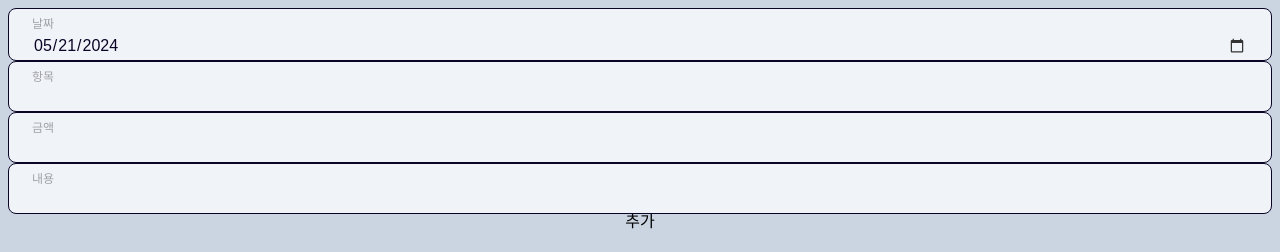
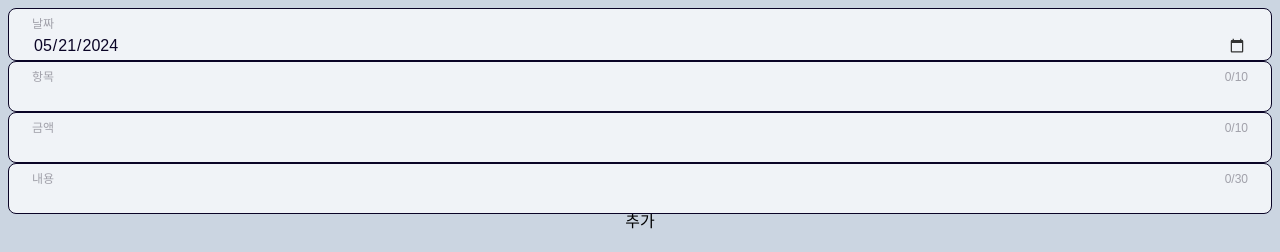
Before and after one commit to butterbeetle/sparta-account-book, a React (Vite) app: page / in a window 1280 px wide. Shown: the top 252 px of the page. Built offline with nearby package versions, Linux system fonts and the light colour scheme.

Commit message:
Style: 글자 수 표시

```diff
--- a/src/components/DataInput.jsx
+++ b/src/components/DataInput.jsx
@@ -2,6 +2,15 @@ import styled from "styled-components";
 
 const Div = styled.div`
   position: relative;
+`;
+
+const Span = styled.span`
+  top: 4px;
+  right: 24px;
+  font-size: 12px;
+  line-height: 24px;
+  user-select: none;
+  color: #a1a1aa;
 `;
 
 const Label = styled.label`
@@ -79,6 +88,8 @@ export default function DataInput({
     }));
   };
 
+  const maxLength = id === "content" ? 30 : 10;
+
   return (
     <Div>
       <Input
@@ -86,7 +97,7 @@ export default function DataInput({
         type={type}
         value={inputData[id]}
         placeholder=""
-        maxLength={id === "content" ? 30 : 10}
+        maxLength={maxLength}
         onChange={(e) => onChangeHandler(e.target.value)}
       />
       <Label htmlFor={id}>{label}</Label>
@@ -95,6 +106,9 @@ export default function DataInput({
           type === "date" ? "를" : "을"
         } 제대로 입력해주세요.`}</P>
       )}
+      {type !== "date" && (
+        <Span className="absolute top-0 right-0">{`${inputData[id].length}/${maxLength}`}</Span>
+      )}
     </Div>
   );
 }
```
